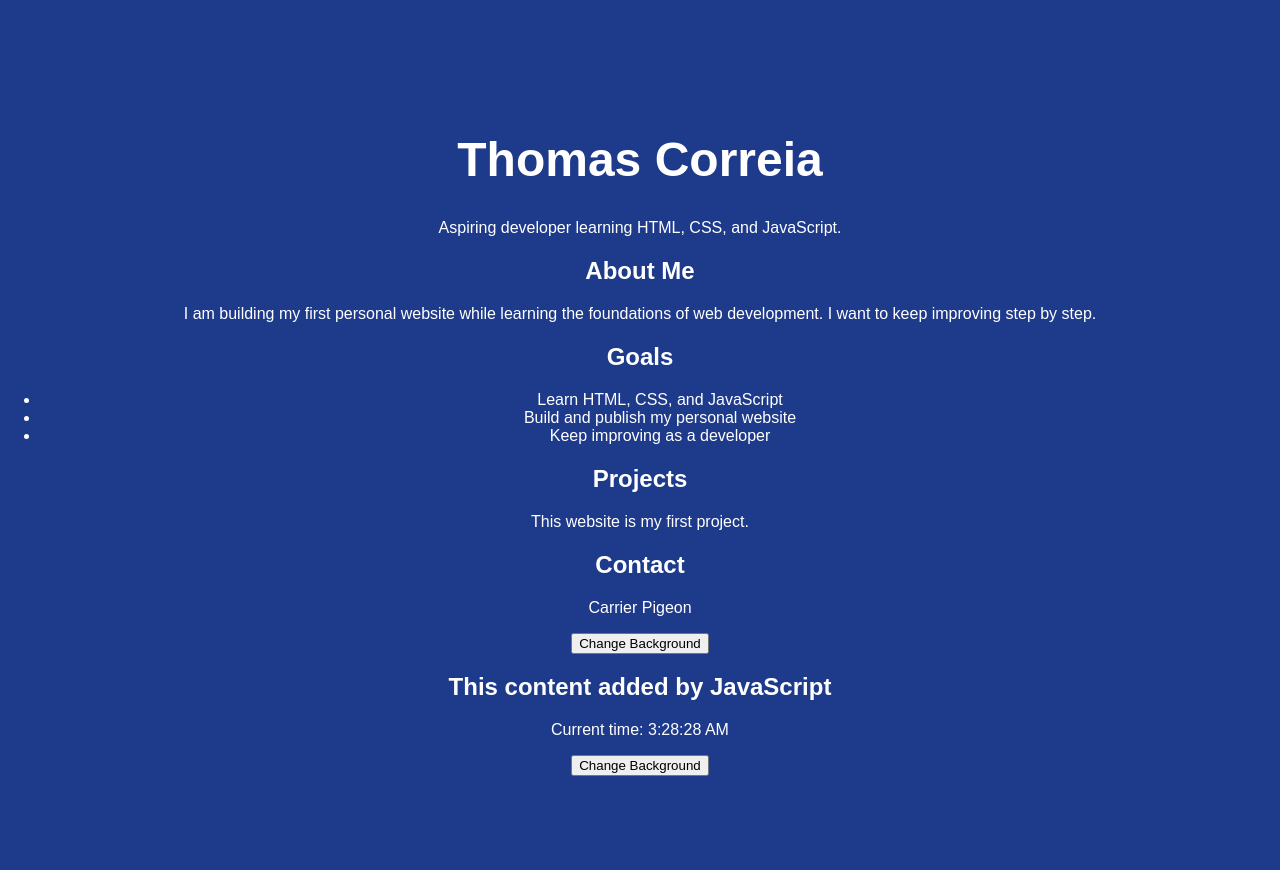
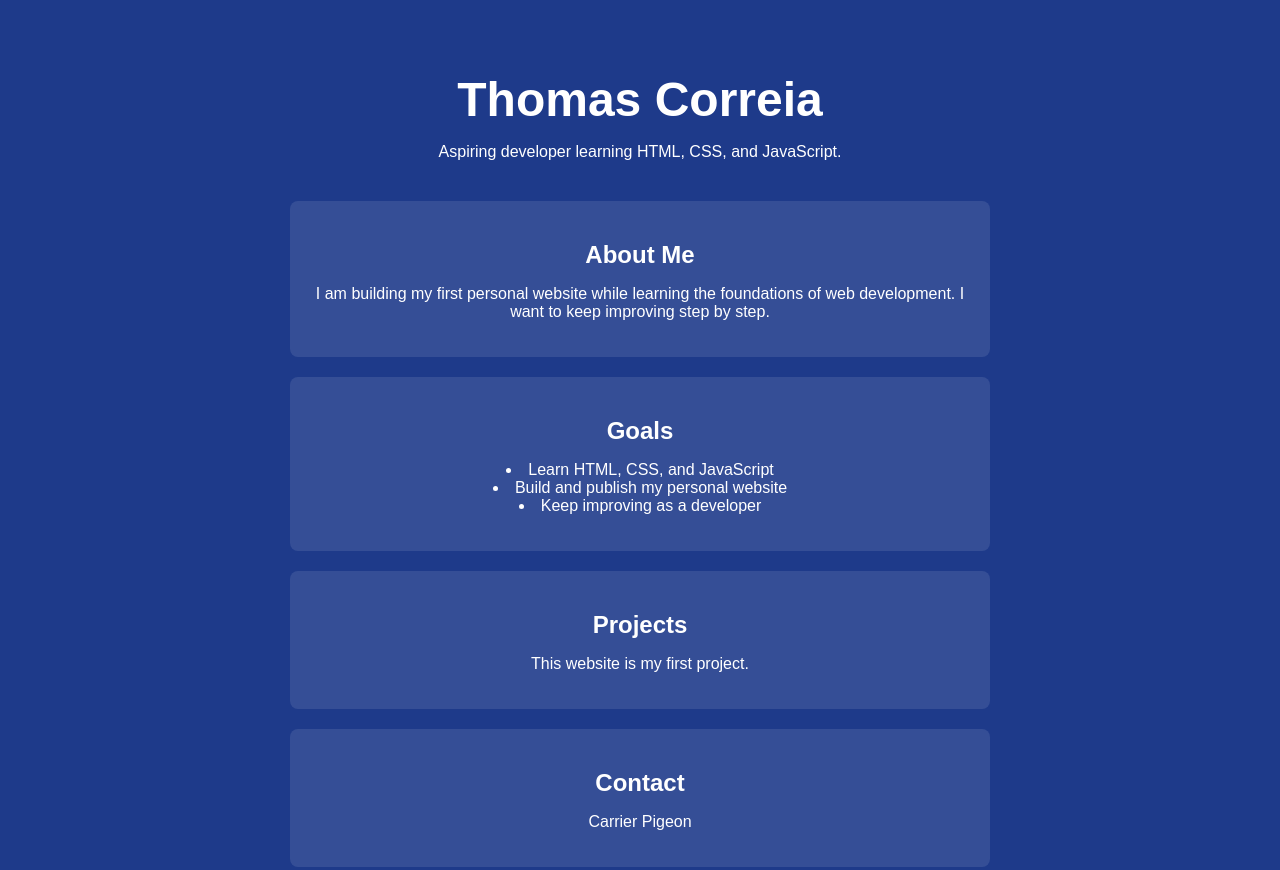
Before and after one commit to Midnight-Envy/thomas-correia-portfolio, a plain HTML site: page index.html in a window 1280 px wide. Shown: the top 870 px of the page. Before the commit the page ends 800 px from the top, so only its background shows below. Drawn offline with Linux system fonts and the light colour scheme.

Commit message:
Add basic styling for layout and sections

```diff
--- a/style.css
+++ b/style.css
@@ -1,12 +1,51 @@
 body {
-  background-color: #1e3a8a; /* softer blue */
+  background-color: #1e3a8a;
   color: white;
   font-family: Arial, sans-serif;
   text-align: center;
   margin: 0;
-  padding-top: 100px;
+  padding: 40px 20px;
+}
+
+header {
+  margin-bottom: 40px;
+}
+
+main {
+  max-width: 700px;
+  margin: 0 auto;
+}
+
+section {
+  background-color: rgba(255, 255, 255, 0.1);
+  margin: 20px 0;
+  padding: 20px;
+  border-radius: 8px;
 }
 
 h1 {
   font-size: 3rem;
+  margin-bottom: 10px;
 }
+
+h2 {
+  margin-bottom: 10px;
+}
+
+ul {
+  list-style-position: inside;
+  padding: 0;
+}
+
+button {
+  margin-top: 20px;
+  padding: 10px 20px;
+  font-size: 1rem;
+  border: none;
+  border-radius: 6px;
+  cursor: pointer;
+}
+
+button:hover {
+  opacity: 0.9;
+}
```
